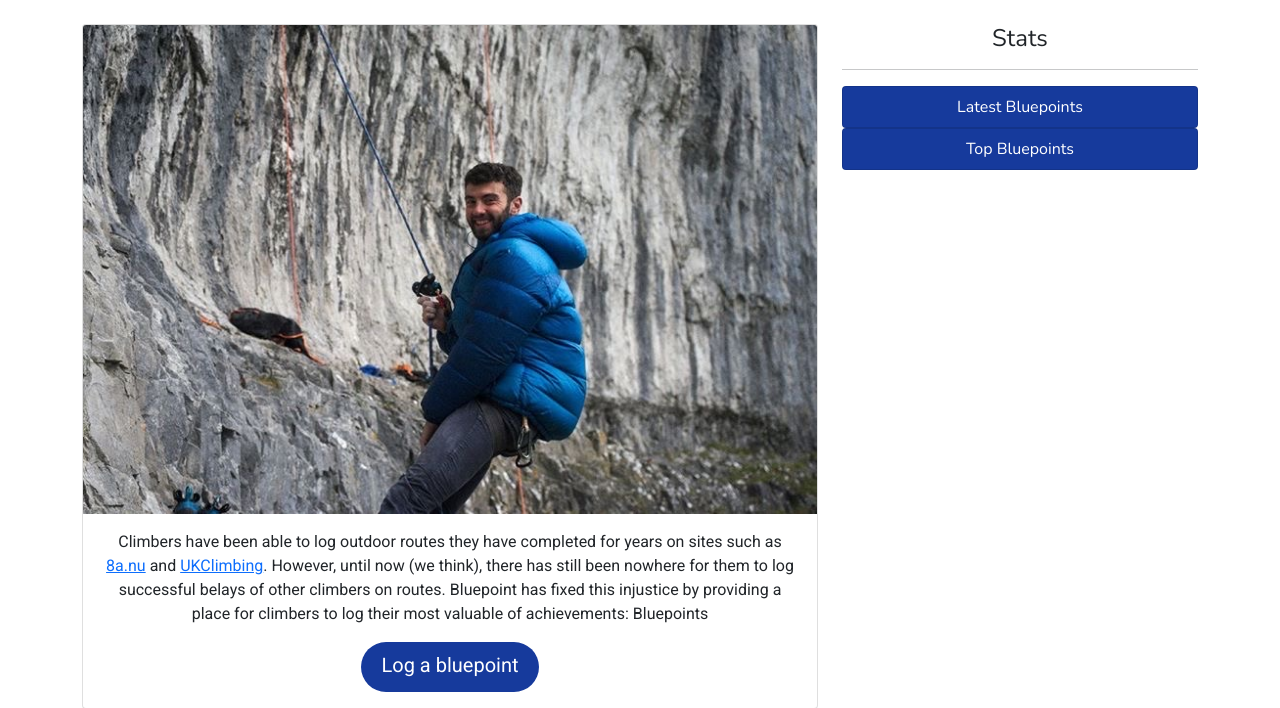
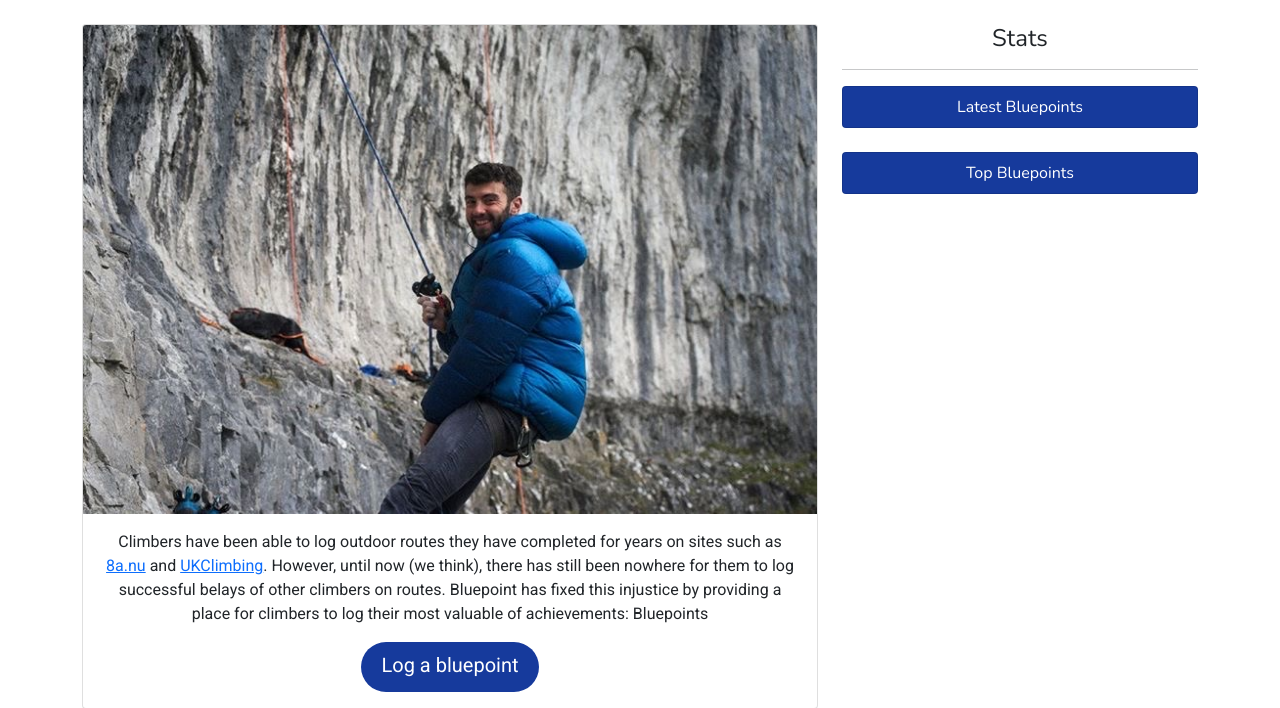
Before and after one commit to RobKnowles248/bluepoint, a Django app: page / in a window 1280 px wide. Shown: the part 60-768 px from the top of the page. Run offline with Django 3.2, Linux system fonts and the light colour scheme; data that the repository does not hold is empty; some libraries are stand-ins or nearby versions.

Commit message:
Fix some styling of stats on the homepage

```diff
--- a/home/templates/home/index.html
+++ b/home/templates/home/index.html
@@ -54,7 +54,7 @@
             <div class="col-12 col-lg-4 mb-5">
                 <h4 class="heading-font text-center">Stats</h4>
                 <hr>
-                <ul class="list-group">
+                <ul class="list-group mb-4">
                     <li class="list-group-item bg-blue text-white text-center heading-font">Latest Bluepoints</li>
                     {% for bluepoint in recent_bluepoints %}
                         <a href="{% url 'logbook' username=bluepoint.user %}">
--- a/static/css/base.css
+++ b/static/css/base.css
@@ -148,6 +148,11 @@ hr {
 }
 
 ul.list-group a {
+    text-decoration: none;
+}
+
+ul.list-group a:hover {
+    text-decoration: underline;
     text-decoration-color: black;
 }
 
```
